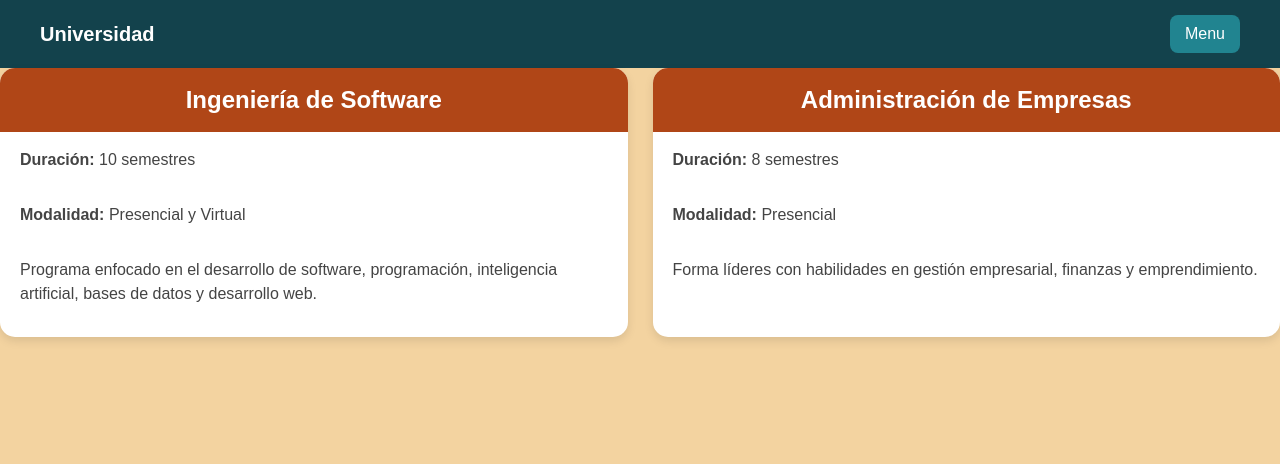
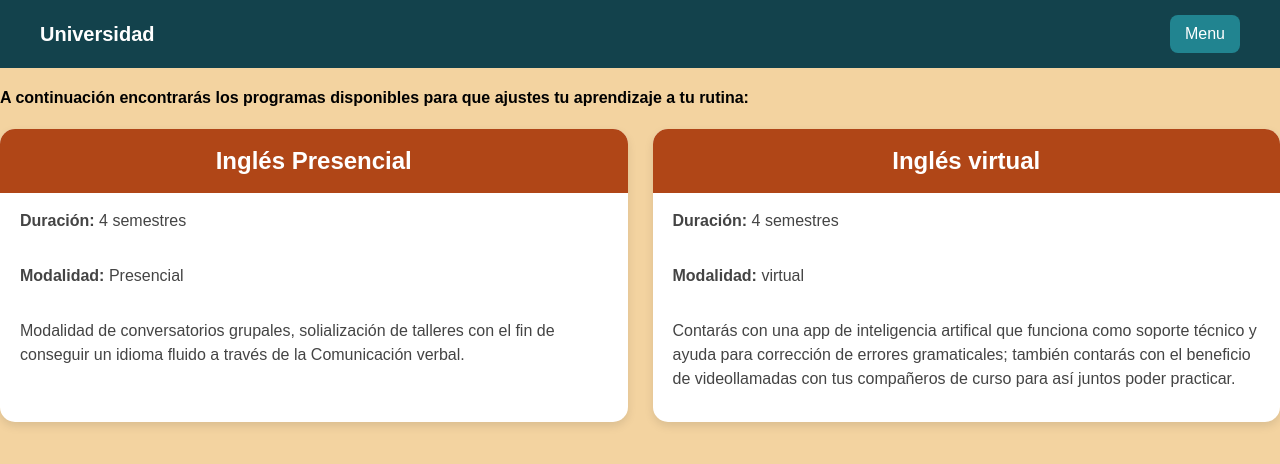
Before and after one commit to gomezcardonamariana12-del/Proyecto-integrador-, a plain HTML site: page idiomas.html in a window 1280 px wide. Drawn offline with Linux system fonts and the light colour scheme.

Commit message:
Se agregan tarjetas con la oferta educativa

```diff
--- a/idiomas.html
+++ b/idiomas.html
@@ -12,27 +12,26 @@
   <section class="menu">Menu</section>
 </header>
 
+<h4>A continuación encontrarás los programas disponibles para que ajustes tu aprendizaje a tu rutina:</h4>
 <section class="tarjetas">
             <article class="tarjeta">
-              <h2>Ingeniería de Software</h2>
-              <p><strong>Duración:</strong> 10 semestres</p>
-              <p><strong>Modalidad:</strong> Presencial y Virtual</p>
+              <h2>Inglés Presencial</h2>
+              <p><strong>Duración:</strong> 4 semestres</p>
+              <p><strong>Modalidad:</strong> Presencial</p>
               <p>
-                Programa enfocado en el desarrollo de software, programación,
-                inteligencia artificial, bases de datos y desarrollo web.
+                Modalidad de conversatorios grupales, solialización de talleres con el fin de conseguir un idioma fluido a través de la Comunicación verbal.
               </p>
             </article>
 
             <article class="tarjeta">
-              <h2>Administración de Empresas</h2>
-              <p><strong>Duración:</strong> 8 semestres</p>
-              <p><strong>Modalidad:</strong> Presencial</p>
+              <h2>Inglés virtual</h2>
+              <p><strong>Duración:</strong> 4 semestres</p>
+              <p><strong>Modalidad:</strong> virtual</p>
               <p>
-                Forma líderes con habilidades en gestión empresarial, finanzas y
-                emprendimiento.
+                Contarás con una app de inteligencia artifical que funciona como soporte técnico y ayuda para corrección de errores gramaticales; también contarás con el beneficio de videollamadas con tus compañeros de curso para así juntos poder practicar.
               </p>
             </article>
-
+</section>
 
 </body>
 </html>
```
